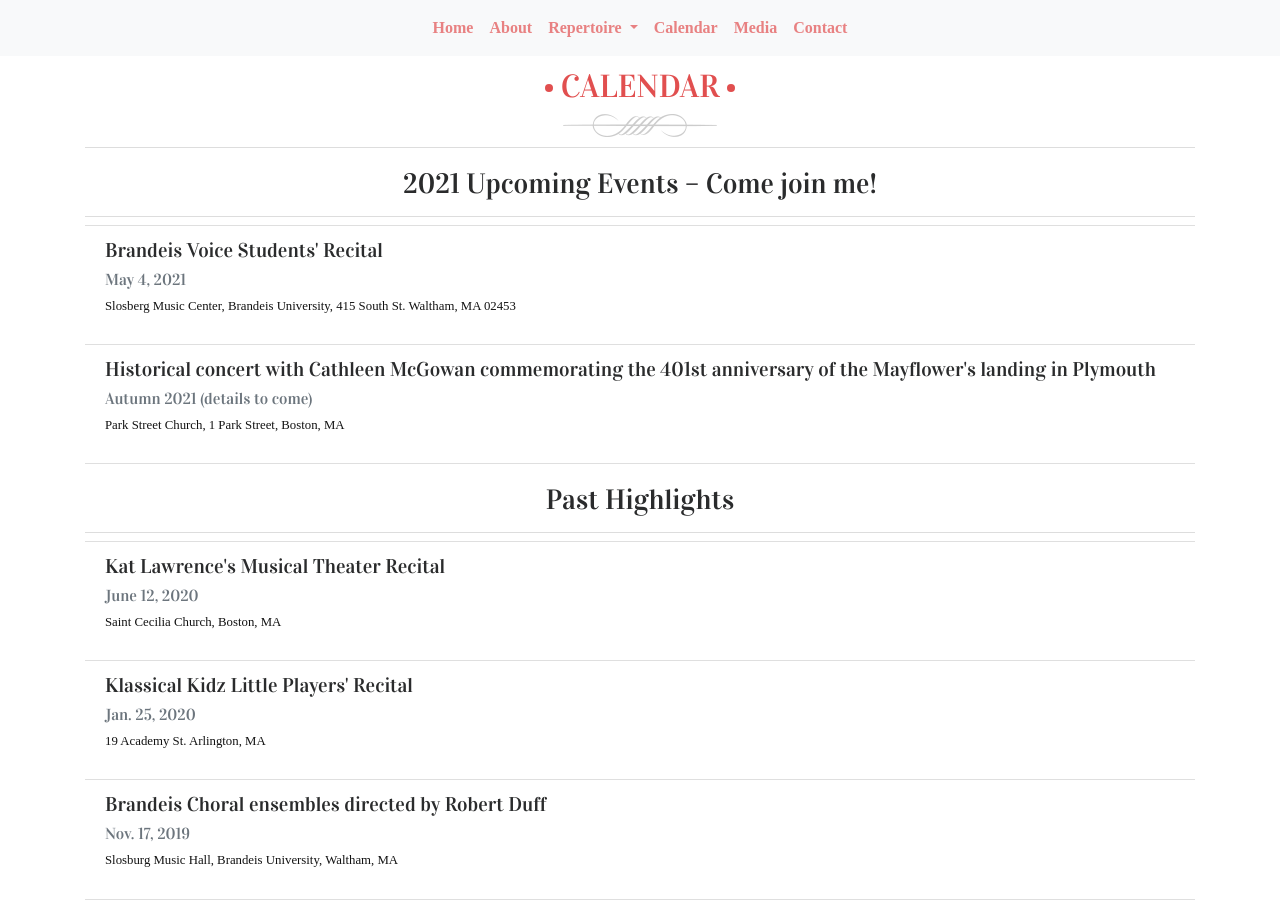
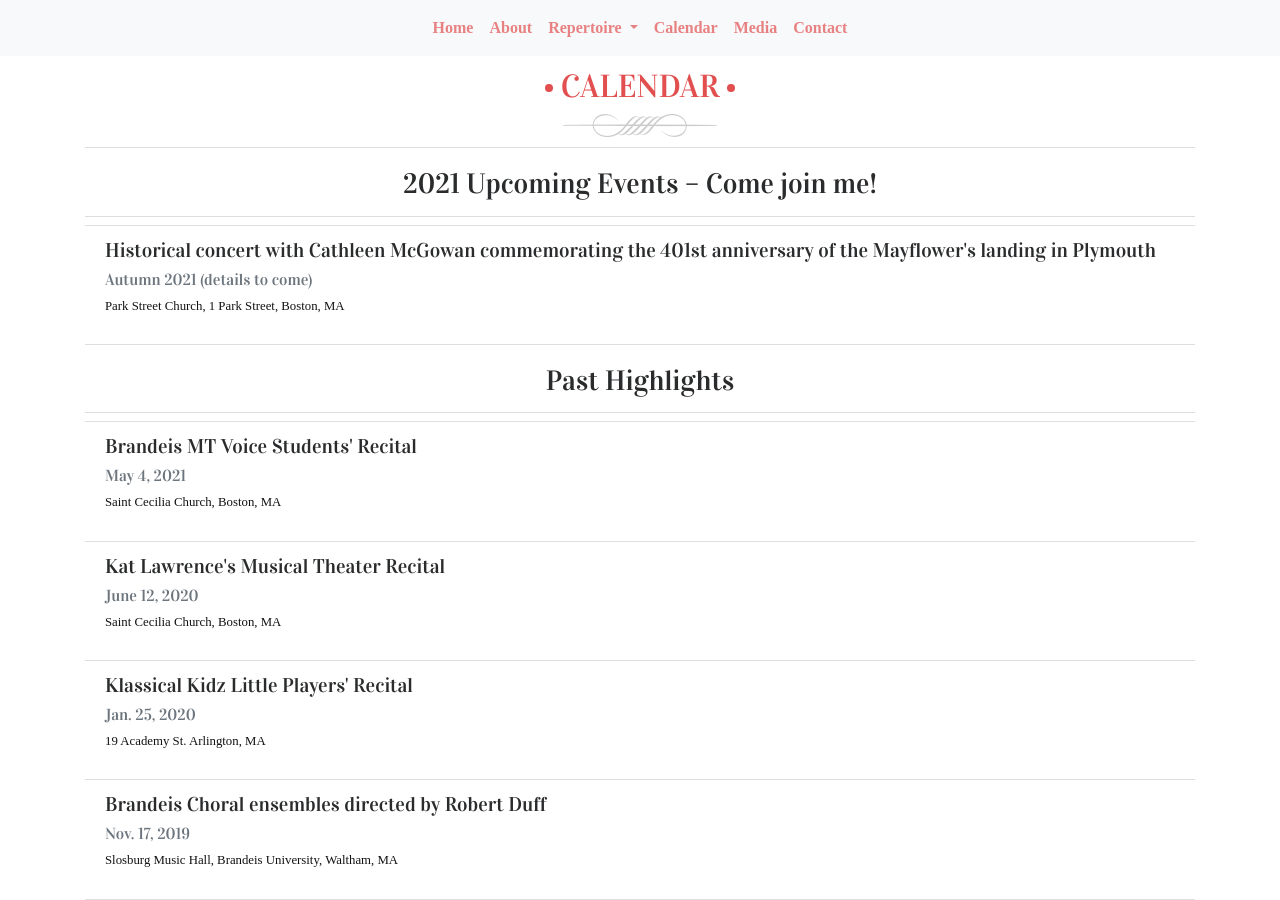
Before and after one commit to musicbygraceevelyn/musicbygraceevelyn.github.io, a Jekyll site: the page built from calendar.md, in a window 1280 px wide and 900 px high. Built offline with Jekyll 4.4.1, drawn with Linux system fonts in a browser that asks for light colours; some web fonts are replaced.

Commit message:
banner + calendar

```diff
--- a/calendar.md
+++ b/calendar.md
@@ -4,15 +4,15 @@ layout: single
 
 current_events:
 
-- date: May 4, 2021
-  title: Brandeis Voice Students' Recital
-  location: Slosberg Music Center, Brandeis University, 415 South St. Waltham, MA 02453
-
 - date: Autumn 2021 (details to come)
   title: Historical concert with Cathleen McGowan commemorating the 401st anniversary of the Mayflower's landing in Plymouth
   location: Park Street Church, 1 Park Street, Boston, MA
 
 past_events:
+
+- date: May 4, 2021
+  title: Brandeis MT Voice Students' Recital
+  location: Saint Cecilia Church, Boston, MA
 
 - date: June 12, 2020
   title: Kat Lawrence's Musical Theater Recital
```
Also changed, not shown: about.md (+1 -1 lines).
